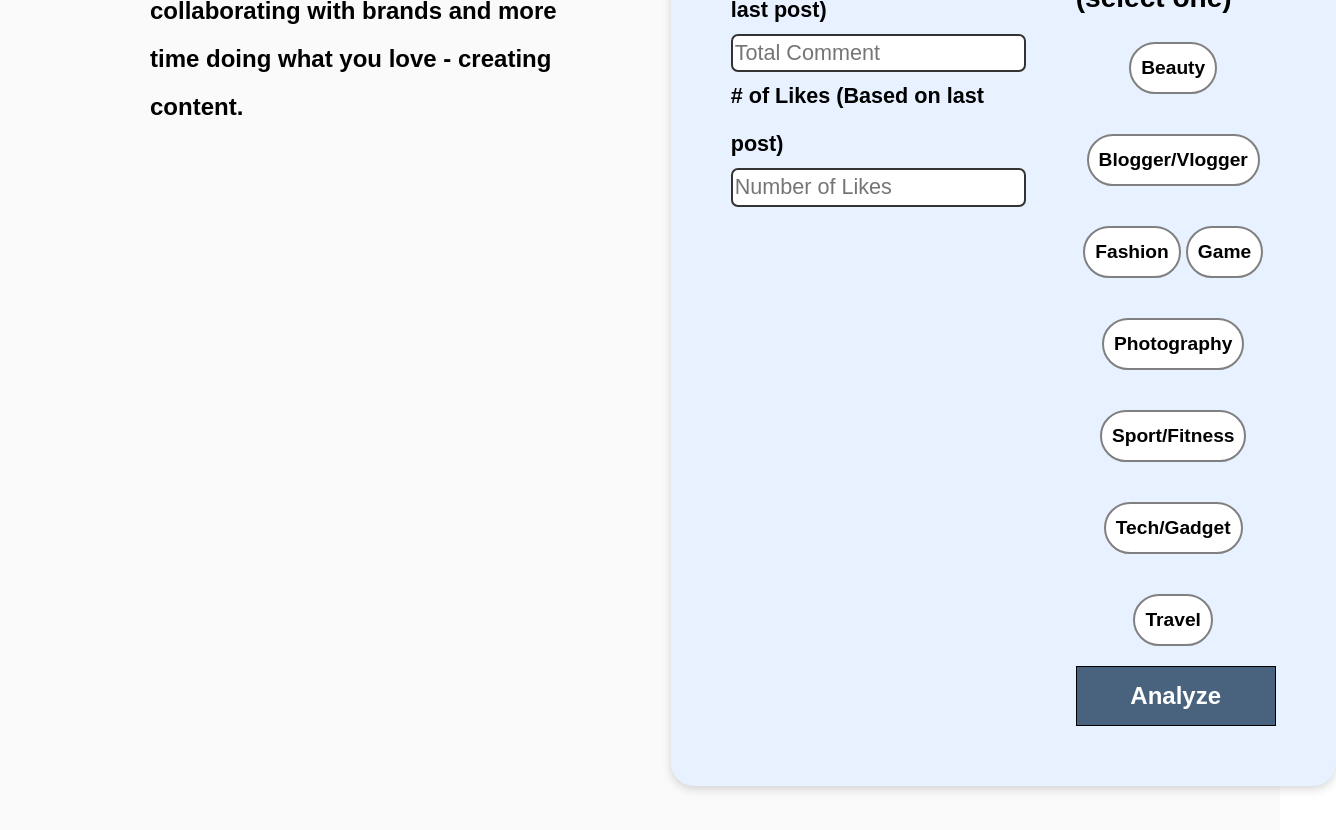
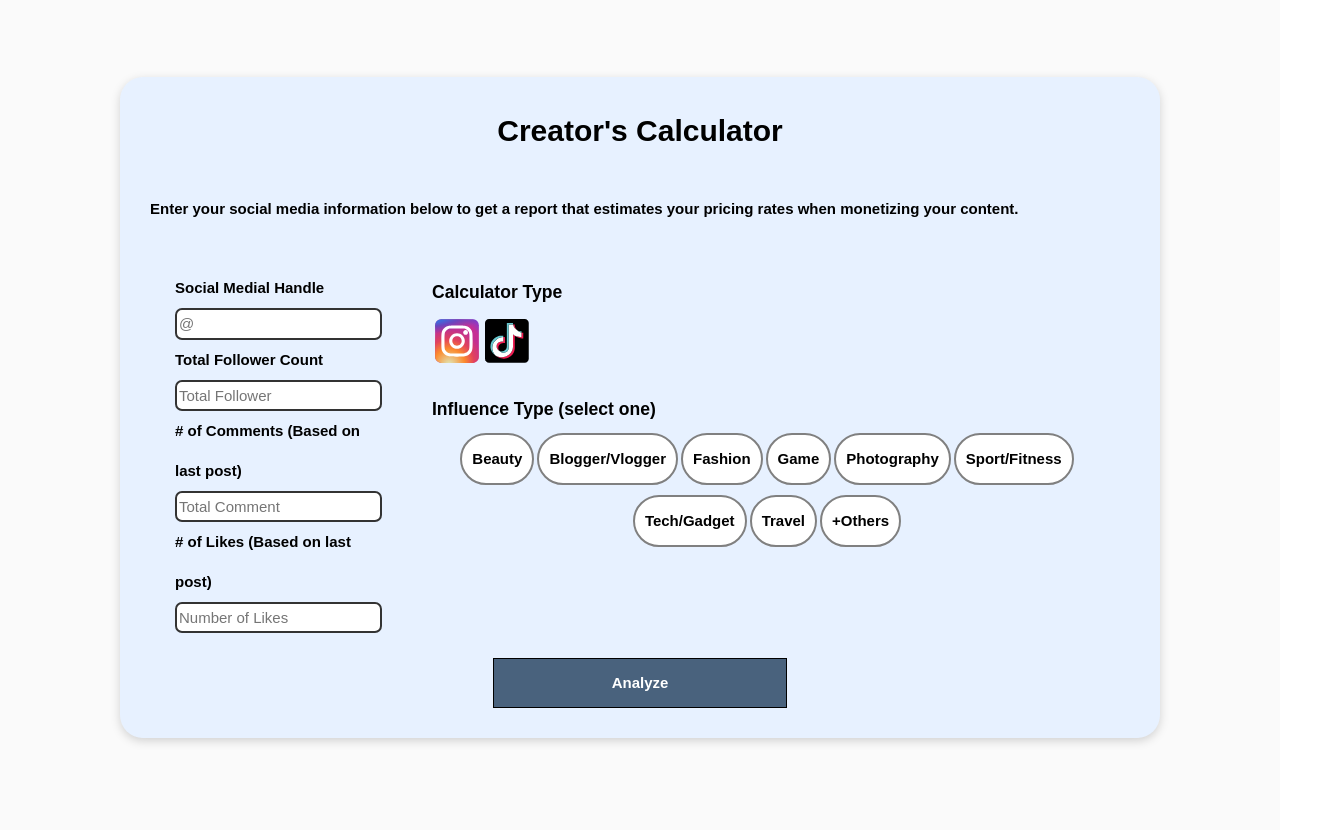
Before and after one commit to Co-Lab-You-Belong-in-Tech/fluence, a React (Create React App) app: page /calculator in a window 1280 px wide. Shown: the part 800-1630 px from the top of the page, 1336 px wide, since content can reach past the window. Built offline with nearby package versions, Linux system fonts and the light colour scheme.

Commit message:
screen dimension css fixes and partial validation

```diff
--- a/src/components/Calculator/Calculator.css
+++ b/src/components/Calculator/Calculator.css
@@ -1,10 +1,15 @@
 .calc-container {
     display: flex;
+    flex-wrap: wrap;
     flex-direction: row;
     position: relative;
     background: #FAFAFA;
     padding: 90px;
     font-size: 1.2em;
+    max-width: 1440px;
+    /* width: 90%; */
+    margin: 0 auto;
+    font-size: 1.5rem;
 }
 
 .calc-left-wrapper {
@@ -29,12 +34,14 @@
 .calc-wrapper {
     display: flex;
     flex-direction: row;
-    padding: 30px;
+    /* flex-wrap: wrap; */
+    padding: 25px;
 }
 
 .calc-form-wrapper {
     padding-right: 50px;
-    font-size: .9em;
+    line-height: 4.0rem;
+    /* font-size: .9em; */
 }
 
 .calc-form-wrapper form {
@@ -62,8 +69,8 @@
 }
 
 .calc-right-wrapper p {
-    margin-top: 20px;
-    margin-bottom: 20px;
+    /* margin-top: 20px; */
+    margin-bottom: 10px;
 }
 
 .calc-form-wrapper form label {
@@ -109,8 +116,7 @@
     border-radius: 50px;
     padding-left: 10px;
     padding-right: 10px;
-    font-size: .8em;
-    margin-right: 5px;
+    margin-right: 3px;
 }
 
 .type-list-wrapper p:hover {
@@ -127,9 +133,11 @@
 
 .analyze-btn {
     color: white;
+    line-height: 3.8rem;
+    margin:auto;
     background-color: #49627D;
     border: 1px solid black;
-    width: 200px;
+    width: 30%;
     text-align: center;
     padding: 5px;
 }
--- a/src/components/Calculator/Calculator.js
+++ b/src/components/Calculator/Calculator.js
@@ -12,12 +12,17 @@ class Calculator extends Component {
     constructor(props){
         super(props);
         this.state = {
-            handle: "@",
-            totolFollowerCount: 0,
+            handle: "",
+            totalFollowerCount: 0,
             totalCommentOnPost: 0,
             totalLikeOnPost: 0,
-            influencerType: ""
-        }
+            influencerType: "+Others",
+
+            userHandleError: "",
+            totalFollowerCountError: "",
+            totalCommentOnPostError: "",
+            totalLikeOnPostError: "",
+        };
         this.handleInputChange = this.handleInputChange.bind(this);
     }
 
@@ -31,12 +36,65 @@ class Calculator extends Component {
         });
     }
 
-    handleClick = (type) => {
+    validate = () => {
+        let userHandleError = "";
+        let totalFollowerCountError = "";
+        let totalCommentOnPostError = "";
+        let totalLikeOnPostError = "";
+
+        this.setState({userHandleError: ""})
+        this.setState({totalFollowerCountError: ""})
+        this.setState({totalCommentOnPostError: ""})
+        this.setState({totalLikeOnPostError: ""})
+
+        if (this.state.handle == "") {
+            userHandleError = 'handle is empty!'
+        } else if (this.state.totalFollowerCount < 1) {
+            totalFollowerCountError = 'This field is empty!'
+        } else if (this.state.totalCommentOnPost < 1) {
+            totalCommentOnPostError = 'This field is empty!'
+        } else if (this.state.totalLikeOnPost < 1) {
+            totalLikeOnPostError = 'This field is empty!'
+        };
+
+
+        if (userHandleError) {
+            this.setState({userHandleError})
+            return false
+        } else if (totalFollowerCountError) {
+            this.setState({totalFollowerCountError})
+            return false
+        } else if (totalCommentOnPostError) {
+            this.setState({totalCommentOnPostError})
+            return false
+        } else if (totalLikeOnPostError) {
+            this.setState({totalLikeOnPostError})
+            return false
+        };
+
+        return true
+    }
+
+    handleSubmit = (e) => {
+        e.preventDefault();
+        const isValid = this.validate();
+        if (isValid) {
+            console.log()
+        }
+    }
+
+    // handleSubmitValidation() {
+    //     if (this.state.handle == '' || this.state.totalFollowerCount < 1 || this.state.totalLikeOnPost < 1 || this.state.totalFollowerCount < 1 || this.state.influencerType == "") {
+    //         alert("Some fields are empty")
+    //     }
+    // }
+
+    handleInfluencerTypeSelection = (type) => {
         this.setState({influencerType: type.type});
     }
 
     render() {
-        const influenceTypeList =["Beauty", "Blogger/Vlogger", "Fashion", "Game", "Photography", "Sport/Fitness", "Tech/Gadget", "Travel"];
+        const influenceTypeList =["Beauty", "Blogger/Vlogger", "Fashion", "Game", "Photography", "Sport/Fitness", "Tech/Gadget", "Travel", "+Others"];
         return (
             <section className="calc-container">
                 <div className="calc-left-wrapper">
@@ -52,27 +110,29 @@ class Calculator extends Component {
                     <p>Enter your social media information below to get a report that  estimates your pricing rates when monetizing your content.</p>
                     <div className="calc-wrapper">
                         <div className="calc-form-wrapper">
-                            <form>
+                            <form onSubmit={this.handleSubmit}>
                                 <label>
                                     Social Medial Handle
                                     <input
                                         name="handle"
-                                        type="text"
+                                        type="text" required
                                         placeholder="@"
-                                        value={this.state.handle == "@" ? "@" : this.state.handle}
+                                        value={this.state.handle == "" ? "" : this.state.handle}
                                         onChange={this.handleInputChange}
                                     />
+                                    <div style={{fontSize: 15, color: "red"}}>{this.state.userHandleError}</div>
                                 </label>
 
                                 <label>
                                     Total Follower Count
                                     <input
-                                        name="totolFollowerCount"
+                                        name="totalFollowerCount"
                                         type="number"
                                         placeholder="Total Follower"
-                                        value={this.state.totolFollowerCount == 0 ? "" : this.state.totolFollowerCount}
+                                        value={this.state.totalFollowerCount == 0 ? "" : this.state.totalFollowerCount}
                                         onChange={this.handleInputChange}
                                     />
+                                    <div style={{fontSize: 15, color: "red"}}>{this.state.totalFollowerCountError}</div>
                                 </label>
 
                                 <label>
@@ -84,6 +144,7 @@ class Calculator extends Component {
                                         value={this.state.totalCommentOnPost == 0 ? "" : this.state.totalCommentOnPost}
                                         onChange={this.handleInputChange}
                                     />
+                                    <div style={{fontSize: 15, color: "red"}}>{this.state.totalCommentOnPostError}</div>
                                 </label>
 
                                 <label>
@@ -95,6 +156,7 @@ class Calculator extends Component {
                                         value={this.state.totalLikeOnPost == 0 ? "" : this.state.totalLikeOnPost}
                                         onChange={this.handleInputChange}
                                     />
+                                    <div style={{fontSize: 15, color: "red"}}>{this.state.totalLikeOnPostError}</div>
                                 </label>
                             </form>
                         </div>
@@ -113,15 +175,19 @@ class Calculator extends Component {
                                         <p
                                             className="influence-type-tag"
                                             key={i}
-                                            onClick = {() => {this.handleClick({type})}}
+                                            onClick = {() => {this.handleInfluencerTypeSelection({type})}}
                                         >{type}
                                         </p>
                                     ))}
                                 </div>
-                                <Link className="analyze-btn" to={{pathname: '/results', state: {handle: this.state.handle, totalFollowerCount: this.state.totolFollowerCount, totalLikeOnPost: this.state.totalLikeOnPost, totalCommentOnPost: this.state.totalCommentOnPost, influenceType: this.state.influencerType}}} >Analyze</Link>
                             </div>
                         </div>
                     </div>
+                    <Link
+                    // onClick={this.handleSubmit}
+                    // type="submit"
+                    className="analyze-btn"
+                    to={{pathname: '/results', state: {handle: this.state.handle, totalFollowerCount: this.state.totalFollowerCount, totalLikeOnPost: this.state.totalLikeOnPost, totalCommentOnPost: this.state.totalCommentOnPost, influenceType: this.state.influencerType}}} >Analyze</Link>
                 </div>
             </section>
         )
--- a/src/components/Results/Results.js
+++ b/src/components/Results/Results.js
@@ -50,7 +50,7 @@ const Results = () => {
         <div className="results-image">
           {/* update alt text dynamically */}
           <img src={kenna} alt="kenna" />
-          <p>{handle === '@' ? '@userhandle' : handle}</p>
+          <p>{handle === '' ? '@userhandle' : `@${handle}`}</p>
         </div>
         <div className="results-metrics">
           <div className="results-metrics-container">
```
Also changed, not shown: 1 other file (tests, documents, lock files or other folders).
